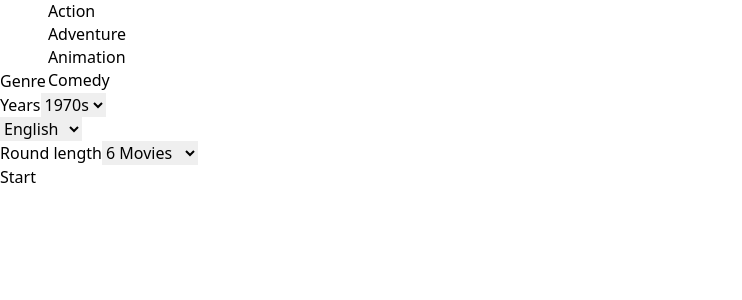
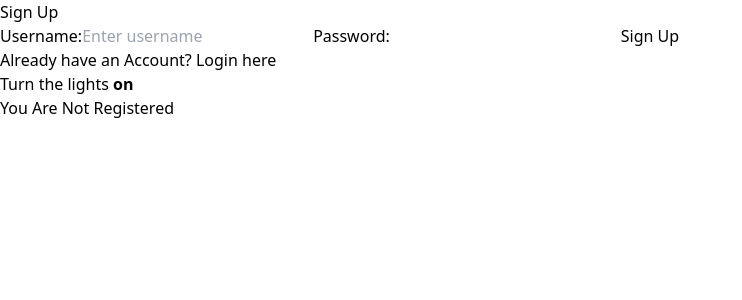
Before and after one commit to Deaniebean/MovieMingle, a React (Vite) app in the folder frontend/: page / in a window 1280 px wide. Shown: the top 300 px of the page, without its empty margins (0-742 px from the left). Built offline with nearby package versions, Linux system fonts and the light colour scheme.

Commit message:
try to save user id (mongodb) in session

```diff
--- a/frontend/src/App.tsx
+++ b/frontend/src/App.tsx
@@ -6,14 +6,14 @@ import ProtectedRoutes from './ProtectedRoutes';
 import Auth from './components/Auth';
 import InputFieldsMovie from './pratice_fetches/InputFieldsMovie';
 
-
-//      <Route path="/" element={<Register />} />
+//        <Route path="/" element={< InputFieldsMovie/>} />
+//
 function App() {
   return (
     <Router>
       <Routes>
 
-        <Route path="/" element={< InputFieldsMovie/>} />
+<Route path="/" element={<Register />} />
         <Route path="/login" element={<Login />} />
         <Route element={<ProtectedRoutes />}>
         <Route path="/home" element={<Auth/>}/>
--- a/frontend/src/components/Login.tsx
+++ b/frontend/src/components/Login.tsx
@@ -7,9 +7,21 @@ const cookies = new Cookies();
 
 
 const Login = () => {
-const[login, setLogin] = useState(false);
-const [username, setUsername] = useState('');
-const [password, setPassword] = useState('');
+
+  function getCookie(name: string) {
+    const value = `; ${document.cookie}`;
+    const parts: string[] = value.split(`; ${name}=`);
+    if (parts.length === 2) return parts.pop()?.split(';').shift() as string;
+  }
+
+  // Usage:
+  const userId = getCookie('USER_ID');
+  console.log(userId);
+
+
+  const[login, setLogin] = useState(false);
+  const [username, setUsername] = useState('');
+  const [password, setPassword] = useState('');
 
     const handleSubmit = (e: React.FormEvent<HTMLFormElement>) => {
         e.preventDefault()
@@ -26,8 +38,13 @@ const [password, setPassword] = useState('');
             cookies.set("TOKEN", result.data.token, {
                 path: "/",
             });
+        // Set another cookie with the user's MongoDB ID
+        cookies.set("USER_ID", result.data.userId, {
+          path: "/",
+      });
             window.location.href = "/home";
             setLogin(true);
+            getCookie('User_Id');
         })
         .catch((error: Error) => {
             console.log(error);
```
